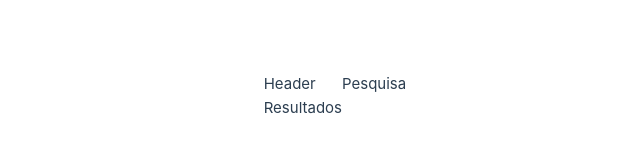
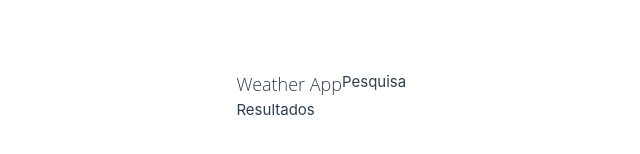
Before and after one commit to MatheusTKoch/weather_app, a Vue app: page / in a window 1280 px wide. Shown: the part 304-458 px from the top of the page, without its empty margins (298-938 px from the left). Built offline with nearby package versions, Linux system fonts and the light colour scheme.

Commit message:
Adicionado google fonts para header

```diff
--- a/index.html
+++ b/index.html
@@ -3,8 +3,9 @@
   <head>
     <meta charset="UTF-8">
     <link rel="icon" href="/favicon.ico">
+    <link rel="preconnect" href="https://fonts.googleapis.com">
     <meta name="viewport" content="width=device-width, initial-scale=1.0">
-    <title>Vite App</title>
+    <title>Weather App</title>
   </head>
   <body>
     <div id="app"></div>
--- a/src/components/Header.vue
+++ b/src/components/Header.vue
@@ -1,37 +1,19 @@
 <script setup>
-defineProps({
-  msg: {
-    type: String,
-    required: true
-  }
-})
+
 </script>
 
 <template>
-  <div>Header</div>
+  <div class="titulo">Weather App</div>
 </template>
 
 <style scoped>
-h1 {
-  font-weight: 500;
-  font-size: 2.6rem;
-  position: relative;
-  top: -10px;
-}
+  .titulo {
+    font-family: "Open Sans", sans-serif;
+    font-optical-sizing: auto;
+    font-weight: 300;
+    font-style: normal;
+    font-variation-settings: "wdth" 86.5;
+    font-size: large;
 
-h3 {
-  font-size: 1.2rem;
-}
-
-.greetings h1,
-.greetings h3 {
-  text-align: center;
-}
-
-@media (min-width: 1024px) {
-  .greetings h1,
-  .greetings h3 {
-    text-align: left;
   }
-}
 </style>
```
